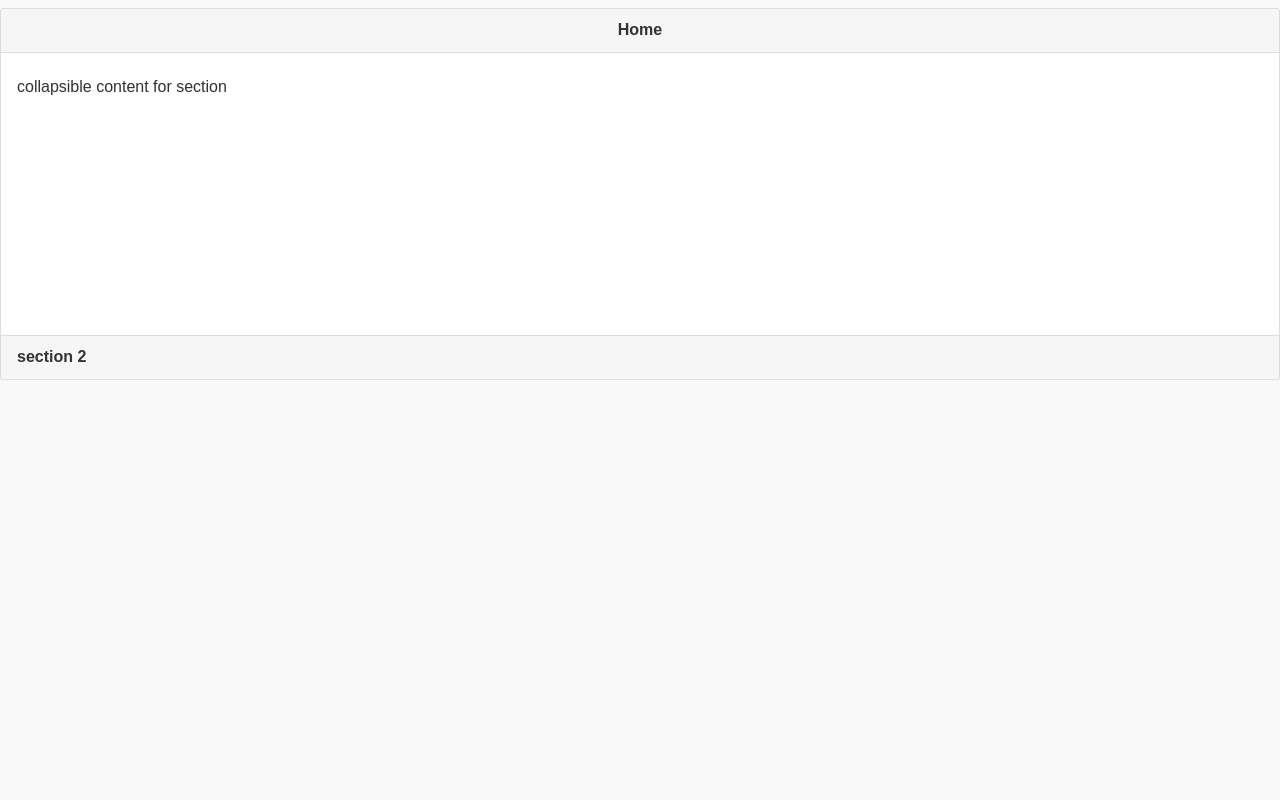
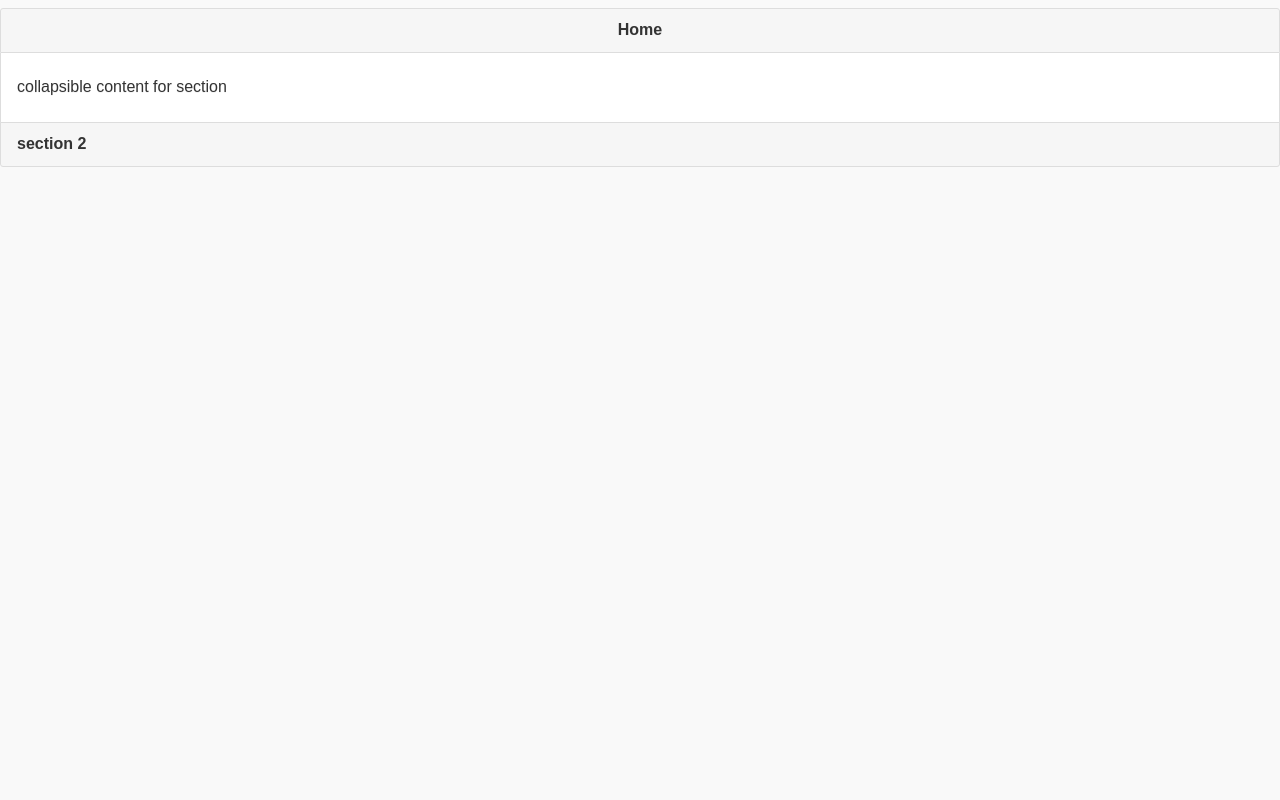
Before and after one commit to andrewj1990/A3, a PHP site: page / in a window 1280 px wide. Run offline with PHP 8.4, Linux system fonts and the light colour scheme; some libraries are stand-ins or nearby versions.

Commit message:
Revert "sections with fixed height"
This reverts commit 505be6fbdc1f97130b5e351145287544e6b82b0b.

Conflicts:
	index.html

```diff
--- a/stylesheet.css
+++ b/stylesheet.css
@@ -1,17 +1,7 @@
-html {
-    position: relative;
-    height: 100%;
-}
-
 
 body {
 	margin: 0;
 }
-
-.section {
-	height: 250px;
-}
-
 
 .ui-loader-background {
 	width: 100%;
```
